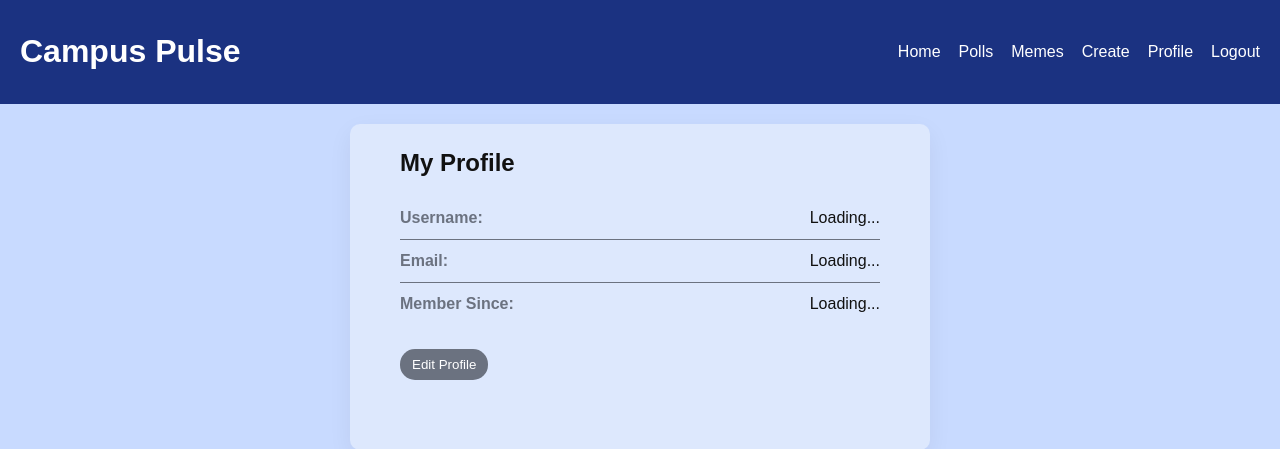
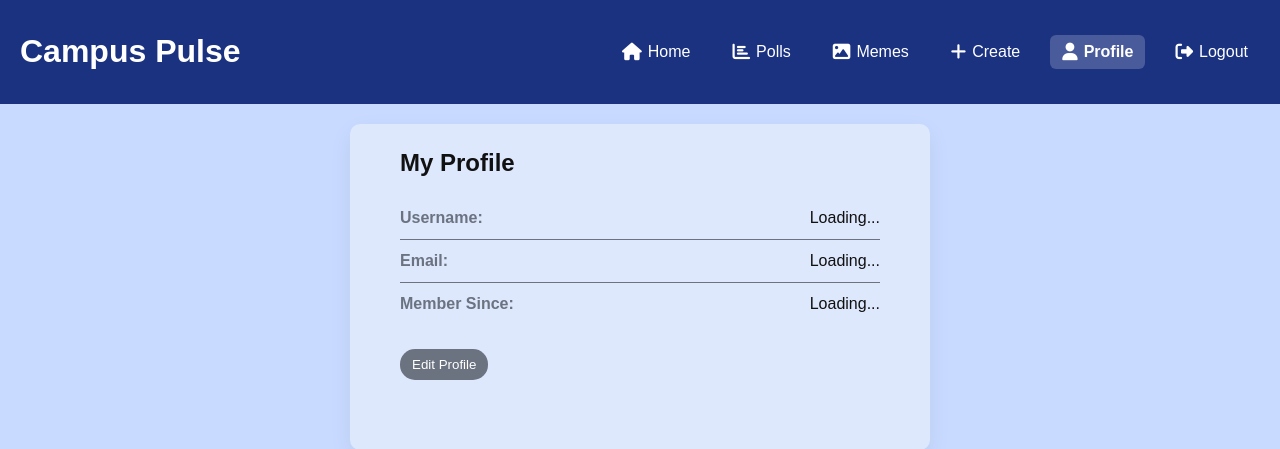
Before and after one commit to SilvioIvanio/G42-Polls-Memes-Platform, a PHP site: page /HTML/profile.html in a window 1280 px wide. Shown: the top 449 px of the page. Run offline with PHP 8.4, Linux system fonts and the light colour scheme.

Commit message:
+ Added icons next to navigation elements. + Added hover effect with background highlight. + Better spacing and padding. + Navigation focus overall.

```diff
--- a/HTML/index.html
+++ b/HTML/index.html
@@ -4,13 +4,14 @@
   <meta charset="utf-8">
   <title>Campus Pulse - Home</title>
   <link rel="stylesheet" href="../styles/styles.css">
+  <link rel="stylesheet" href="https://cdnjs.cloudflare.com/ajax/libs/font-awesome/6.4.0/css/all.min.css">
 </head>
 <body>
   <header class="nav">
     <h1>Campus Pulse</h1>
     <div class="nav-actions">
-      <a href="login.html" id="loginLink">Login</a>
-      <a href="register.html" id="registerLink">Register</a>
+      <a href="login.html" id="loginLink"><i class="fa-solid fa-right-to-bracket"></i> Login</a>
+      <a href="register.html" id="registerLink"><i class="fa-solid fa-user-plus"></i> Register</a>
     </div>
   </header>
 
--- a/HTML/login.html
+++ b/HTML/login.html
@@ -4,6 +4,7 @@
   <meta charset="utf-8">
   <title>Campus Pulse - Login</title>
   <link rel="stylesheet" href="../styles/styles.css">
+  <link rel="stylesheet" href="https://cdnjs.cloudflare.com/ajax/libs/font-awesome/6.4.0/css/all.min.css">
 </head>
 <body>
   <header class="nav">
--- a/HTML/profile.html
+++ b/HTML/profile.html
@@ -4,17 +4,18 @@
   <meta charset="utf-8">
   <title>Profile - Campus Pulse</title>
   <link rel="stylesheet" href="../styles/styles.css">
+  <link rel="stylesheet" href="https://cdnjs.cloudflare.com/ajax/libs/font-awesome/6.4.0/css/all.min.css">
 </head>
 <body>
   <header class="nav">
     <h1>Campus Pulse</h1>
     <nav class="nav-actions">
-      <a href="homepage.html" id="homeLink">Home</a>
-      <a href="polls.html" id="pollsLink">Polls</a>
-      <a href="memes.html" id="memesLink">Memes</a>
-      <a href="create.html" id="createLink">Create</a>
-      <a href="profile.html" id="profileLink">Profile</a>
-      <a href="#" id="logoutLink">Logout</a>
+      <a href="homepage.html" id="homeLink"><i class="fa-solid fa-house"></i> Home</a>
+      <a href="polls.html" id="pollsLink"><i class="fa-solid fa-chart-bar"></i> Polls</a>
+      <a href="memes.html" id="memesLink"><i class="fa-solid fa-image"></i> Memes</a>
+      <a href="create.html" id="createLink"><i class="fa-solid fa-plus"></i> Create</a>
+      <a href="profile.html" id="profileLink"><i class="fa-solid fa-user"></i> Profile</a>
+      <a href="#" id="logoutLink"><i class="fa-solid fa-right-from-bracket"></i> Logout</a>
     </nav>
   </header>
 
--- a/HTML/register.html
+++ b/HTML/register.html
@@ -4,6 +4,7 @@
   <meta charset="utf-8">
   <title>Campus Pulse - Register</title>
   <link rel="stylesheet" href="../styles/styles.css">
+  <link rel="stylesheet" href="https://cdnjs.cloudflare.com/ajax/libs/font-awesome/6.4.0/css/all.min.css">
 </head>
 <body>
   <header class="nav">
--- a/styles/layout.css
+++ b/styles/layout.css
@@ -13,6 +13,26 @@
     color: #fff;
     margin-left: 10px;
     text-decoration: none;
+    transition: all 0.3s ease;
+    padding: 8px 12px;
+    border-radius: 6px;
+    display: inline-flex;
+    align-items: center;
+    gap: 6px;
+}
+
+.nav a:hover {
+    background: rgba(255, 255, 255, 0.1);
+    transform: translateY(-2px);
+}
+
+.nav a i {
+    font-size: 1.1em;
+}
+
+.nav a.active {
+    background: rgba(255, 255, 255, 0.2);
+    font-weight: 600;
 }
 
 .container {
@@ -25,7 +45,7 @@
     max-width: 600px;
 }
 
-/* Featured sections */
+
 .featured-section {
   margin-bottom: 30px;
 }
@@ -35,7 +55,7 @@
   color: var(--color-text);
 }
 
-/* Featured and preview article cards */
+
 .featured-card, .preview-card {
   padding: 20px;
   background: var(--color-surface);
@@ -49,7 +69,7 @@
   box-shadow: 0 4px 8px rgba(0,0,0,0.15);
 }
 
-/* Ensure content inside article cards looks good */
+
 .featured-card .poll, .preview-card .poll {
   margin: 0;
 }
```
Also changed, not shown: HTML/create.html (+7 -6 lines), HTML/homepage.html (+7 -6 lines), HTML/memes.html (+7 -6 lines), HTML/polls.html (+7 -6 lines), uploads/m_68f3a26fc6426.png (added).
